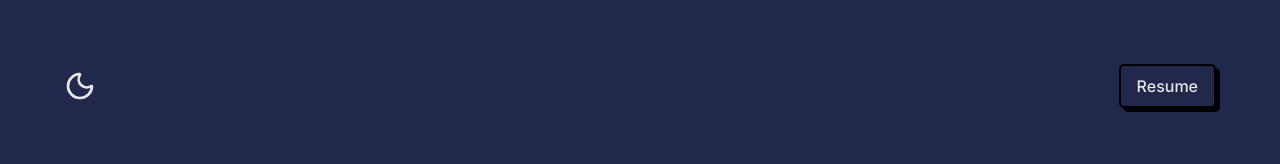
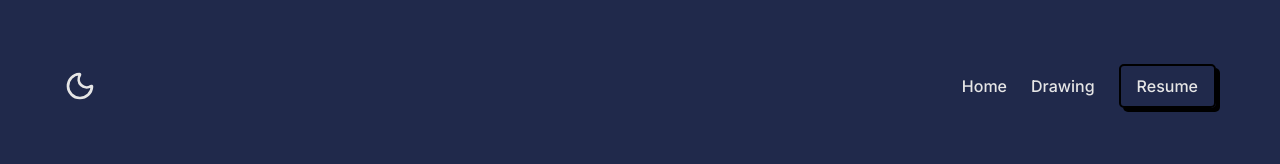
Before and after one commit to allcapsc/portfolio-app, a Next.js app: page / in a window 1280 px wide. Shown: the top 164 px of the page. Built offline with nearby package versions, Linux system fonts and the light colour scheme.

Commit message:
Revert "Update navigation.tsx"
This reverts commit 55dafbed9abd5e7d90de9b9b15426bc0179edc17.

```diff
--- a/components/home/navigation.tsx
+++ b/components/home/navigation.tsx
@@ -7,12 +7,12 @@ export default function Navigation() {
         <ThemeSwitcher />
       </div>
       <div className="flex items-center gap-6">
-        {/* <a href="/" className="font-base text-sm sm:text-base hover:text-main transition-colors">
+        <a href="/" className="font-base text-sm sm:text-base hover:text-main transition-colors">
           Home
         </a>
         <a href="/drawing" className="font-base text-sm sm:text-base hover:text-main transition-colors">
           Drawing
-        </a> */}
+        </a>
         <a
           href="/resume"
           target="_blank"
```
